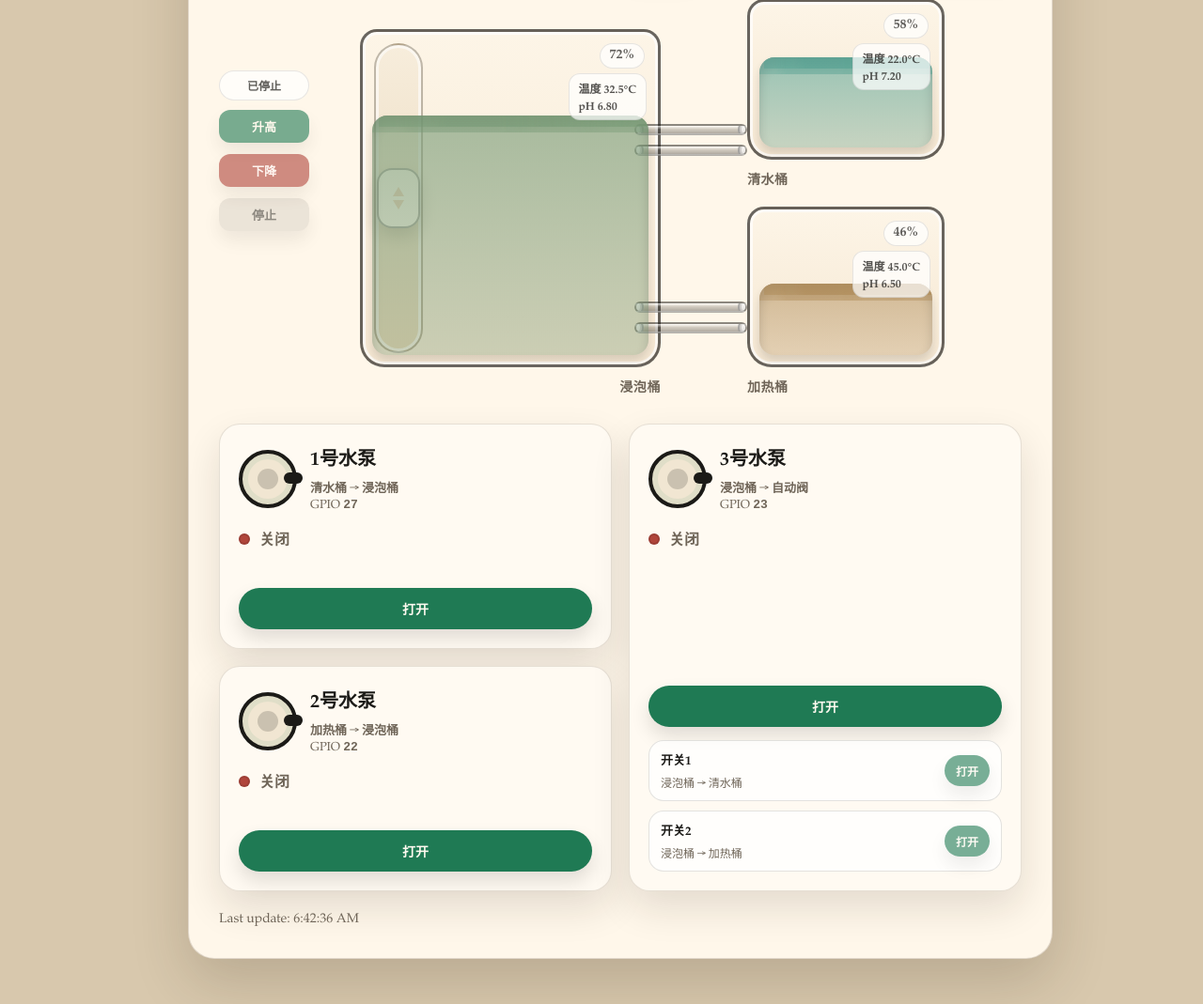
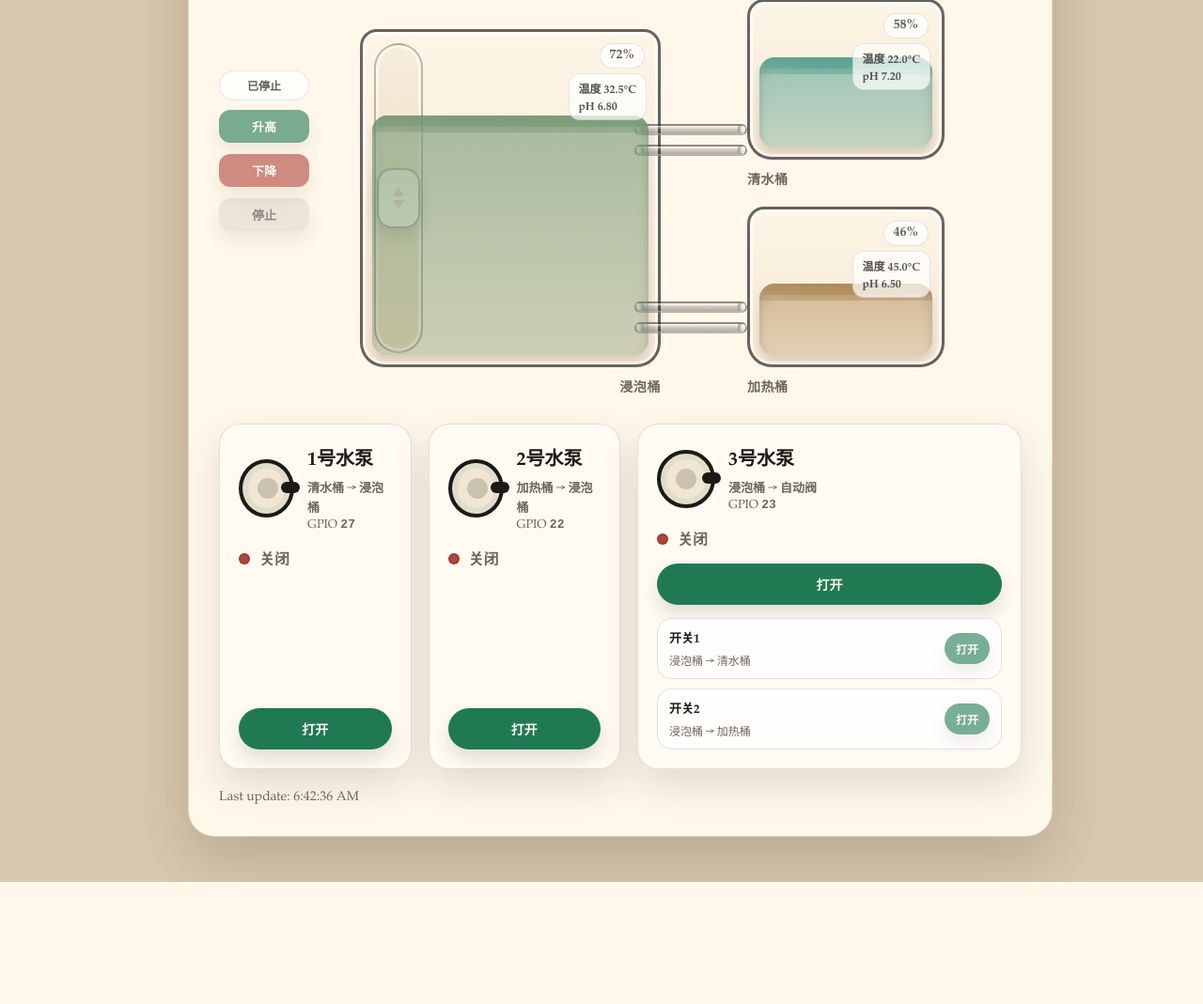
Before and after one commit to MickeyElders/pi-control-program, a FastAPI app: page / in a window 1280 px wide. Shown: the part 263-1332 px from the top of the page at 94% size. After the commit the page ends 1202 px from the top, so only its background shows below. Run offline with FastAPI, Linux system fonts and the light colour scheme.

Commit message:
修改样式

```diff
--- a/static/style.css
+++ b/static/style.css
@@ -468,26 +468,22 @@ h2 {
 
 .grid {
   display: grid;
-  grid-template-columns: repeat(2, minmax(0, 1fr));
-  grid-template-rows: auto auto;
+  grid-template-columns: minmax(0, 1fr) minmax(0, 1fr) minmax(0, 2fr);
+  grid-template-rows: auto;
   gap: 18px;
   align-items: stretch;
 }
 
 .grid .pump-card[data-index="0"] {
   grid-column: 1;
-  grid-row: 1;
 }
 
 .grid .pump-card[data-index="1"] {
-  grid-column: 1;
-  grid-row: 2;
+  grid-column: 2;
 }
 
 .grid .pump-card[data-index="2"] {
-  grid-column: 2;
-  grid-row: 1 / span 2;
-  height: 100%;
+  grid-column: 3;
 }
 
 .pump-card {
@@ -828,7 +824,23 @@ body.is-mobile {
 
 body.is-mobile .grid {
   grid-template-columns: repeat(2, minmax(0, 1fr));
+  grid-template-rows: auto auto;
   gap: 14px;
+}
+
+body.is-mobile .grid .pump-card[data-index="0"] {
+  grid-column: 1;
+  grid-row: 1;
+}
+
+body.is-mobile .grid .pump-card[data-index="1"] {
+  grid-column: 2;
+  grid-row: 1;
+}
+
+body.is-mobile .grid .pump-card[data-index="2"] {
+  grid-column: 1 / -1;
+  grid-row: 2;
 }
 
 body.is-mobile .scale-root {
```
